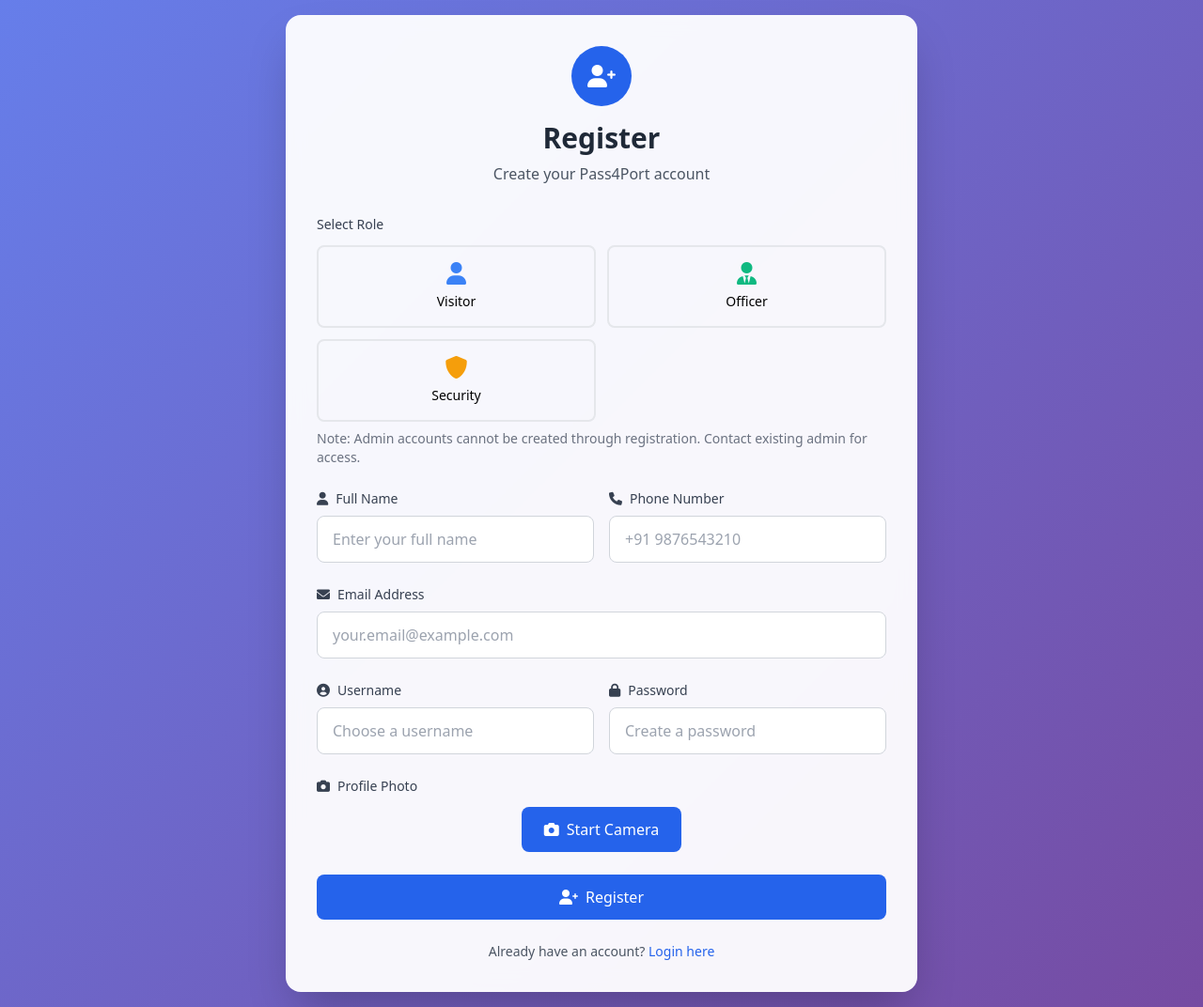
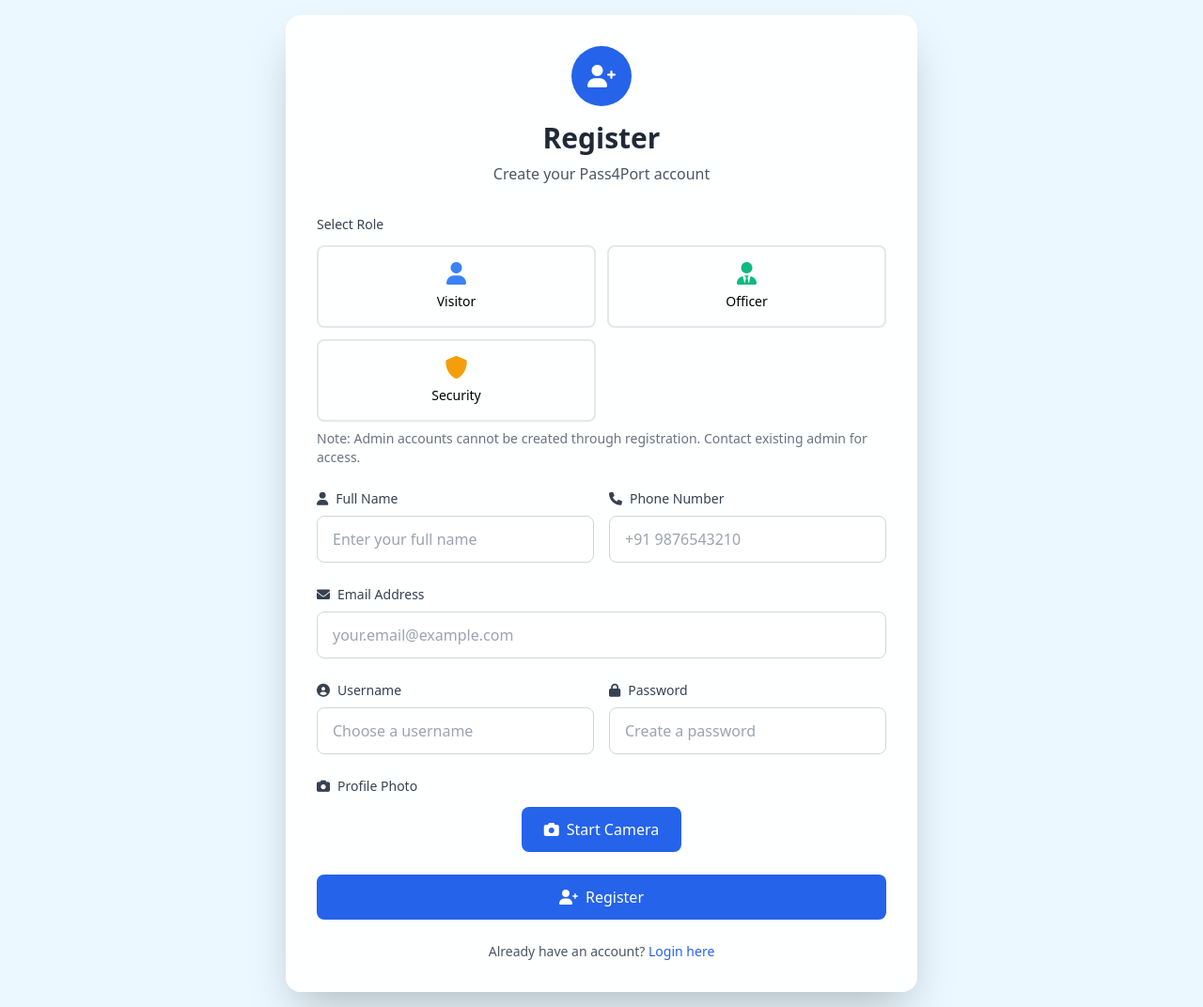
Before and after one commit to theadruss/Pass4Port, a Flask app: page /register in a window 1280 px wide. Shown: the whole page at 94% size. Run offline with Flask 3, Linux system fonts and the light colour scheme.

Commit message:
Presented Version

```diff
--- a/templates/login.html
+++ b/templates/login.html
@@ -8,7 +8,7 @@
     <link rel="stylesheet" href="https://cdnjs.cloudflare.com/ajax/libs/font-awesome/6.0.0-beta3/css/all.min.css">
     <style>
         .login-container {
-            background: linear-gradient(135deg, #667eea 0%, #764ba2 100%);
+            background-color: #EBF8FF;
             min-height: 100vh;
         }
 
--- a/templates/register.html
+++ b/templates/register.html
@@ -8,7 +8,7 @@
     <link rel="stylesheet" href="https://cdnjs.cloudflare.com/ajax/libs/font-awesome/6.0.0-beta3/css/all.min.css">
     <style>
         .register-container {
-            background: linear-gradient(135deg, #667eea 0%, #764ba2 100%);
+            background-color: #EBF8FF;
             min-height: 100vh;
         }
 
```
Also changed, not shown: static/uploads/5445506ed69140ce9d7e31ab8db296d9_photo.jpg (added), static/uploads/5c62282825de40488273e81930ca201b_photo.jpg (added), static/uploads/670bafff0a4d4851b2194cba9db4d79a_photo.jpg (added), visitor_management.db.
